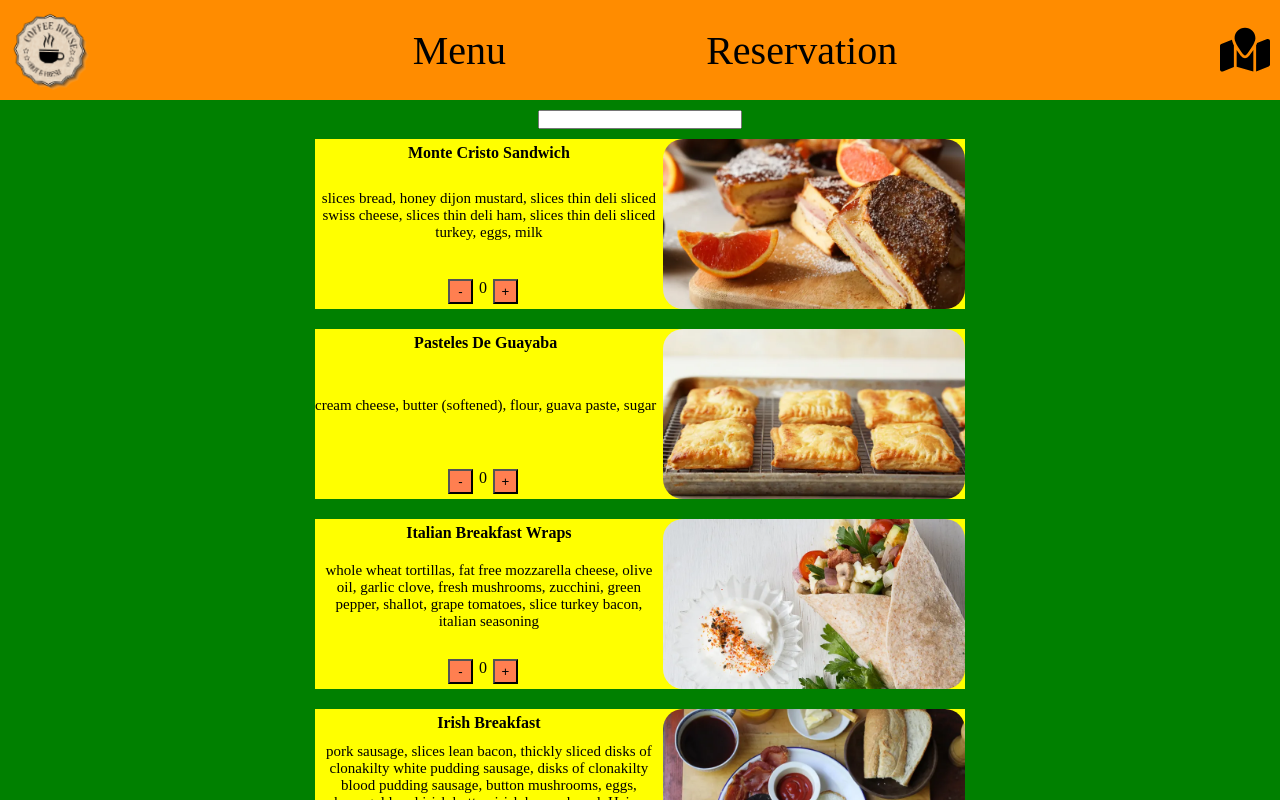
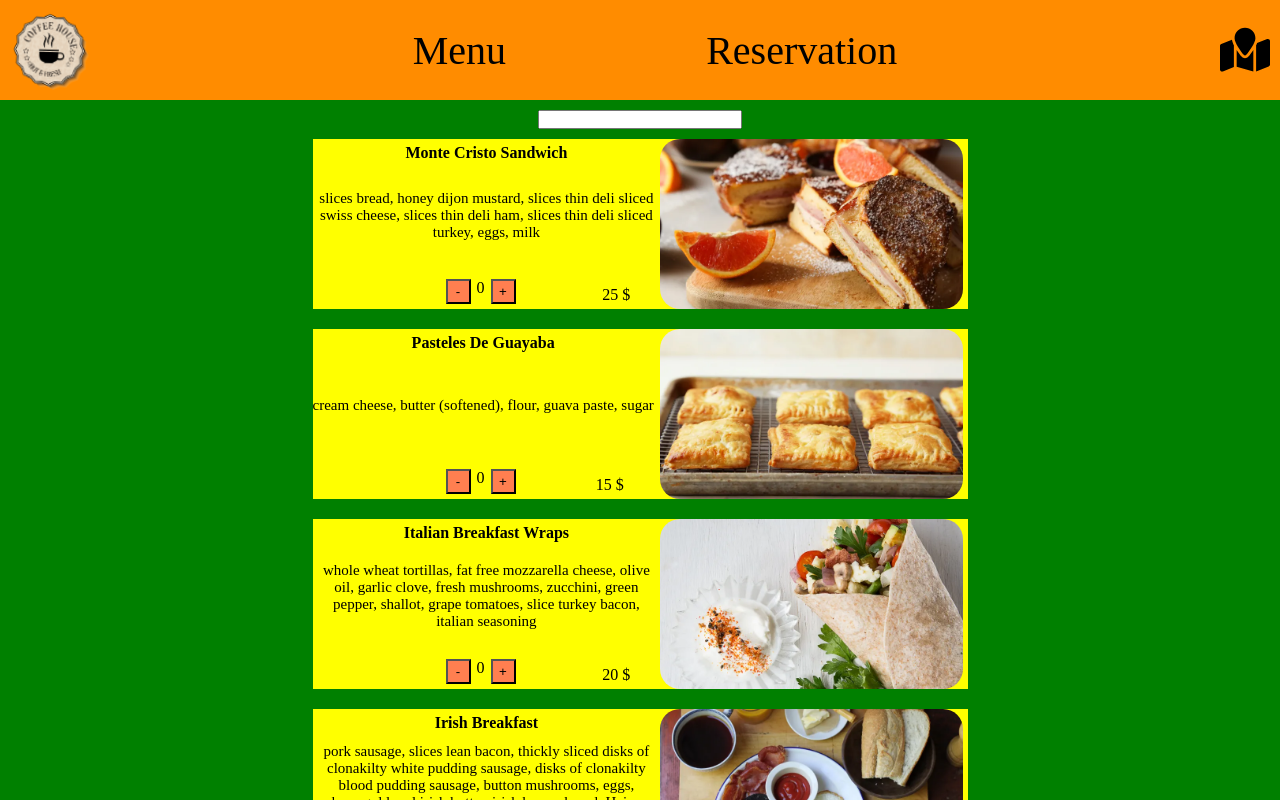
Before and after one commit to Flyeroll/React-website-project, a React (Create React App) app in the folder react-website-project/: page /first in a window 1280 px wide. Shown: the top 800 px of the page. Built offline with nearby package versions, Linux system fonts and the light colour scheme.

Commit message:
dishes before CATEGORIZING styling (4)

```diff
--- a/react-website-project/src/Components/main/first/first.css
+++ b/react-website-project/src/Components/main/first/first.css
@@ -34,8 +34,10 @@ img {
     display: flex;
     flex-direction: column;
     justify-content: space-between;
+    position: relative;
 }
 .dishName {
+    cursor: default;
     margin: 5px;
 }
 
@@ -73,6 +75,7 @@ img {
 .dishFormMain{
     width: 650px;
     background-color: yellow;
+    padding-right: 5px;
 }
 
 .firstInput {
@@ -85,9 +88,29 @@ img {
     font-weight: 500;
     font-size: 15px;
     text-align: center;
+    cursor: default;
 }
 
 .dishName {
     font-weight: 700;
     text-align: center;
 }
+
+.dishFormCount {
+    cursor: default;
+}
+
+.dishBtn {
+    cursor: pointer;
+}
+
+.dishImg {
+    cursor: zoom-in;
+}
+
+.dishPrice {
+    cursor: default;
+    right: 30px;
+    bottom: 5px;
+    position: absolute;
+}
--- a/react-website-project/src/Components/main/first/first.jsx
+++ b/react-website-project/src/Components/main/first/first.jsx
@@ -39,6 +39,36 @@ export default function First(){
             }
     })
 
+
+
+
+    let categBreakfast = noUndefinedArray.filter((elem) => {
+        return elem.category === "Breakfast"
+    })
+
+    let categLunch = noUndefinedArray.filter((elem) => {
+        return elem.category === "Lunch"
+    })
+
+    let categPizza = noUndefinedArray.filter((elem) => {
+        return elem.category === "Pizza"
+    })
+
+    let categDinner = noUndefinedArray.filter((elem) => {
+        return elem.category === "Dinner"
+    })
+
+    let categDessert = noUndefinedArray.filter((elem) => {
+        return elem.category === "Dessert"
+    })
+
+    let categColdDrinks = noUndefinedArray.filter((elem) => {
+        return elem.category === "Cold drinks"
+    })
+
+
+    console.log(categBreakfast);
+
     setFilteredArray((prev) => {
         return noUndefinedArray
     })
@@ -60,12 +90,13 @@ export default function First(){
                             <div key={prev.id} className="dishName">{prev.name}</div>
                             <h6 className="dishDescription">{prev.description}</h6>
                             <div className="dishBtnForm">
-                                <button className="dishBtnMinus">-</button>
+                                <button className="dishBtnMinus dishBtn">-</button>
                             <div className="dishFormCount">0</div>
-                                <button className="dishBtnPlus">+</button>
+                                <button className="dishBtnPlus dishBtn">+</button>
                             </div>
+                            <div className="dishPrice">{prev.price} <span>$</span></div>
                         </ div>
-                        <img src={`${require(`../../../../public/images/fotos/${prev.id}.2.jpg`)}`} alt="Dish" />
+                        <img className="dishImg" src={`${require(`../../../../public/images/fotos/${prev.id}.2.jpg`)}`} alt="Dish" />
                     </div>
                     ))}
              </div>
```
